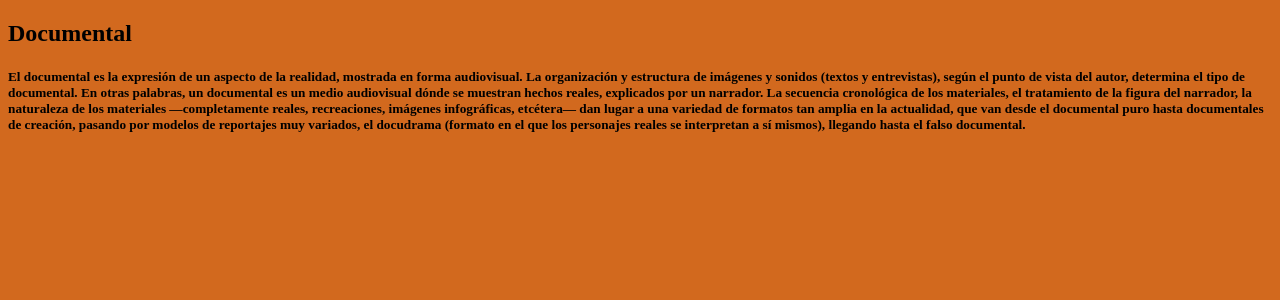
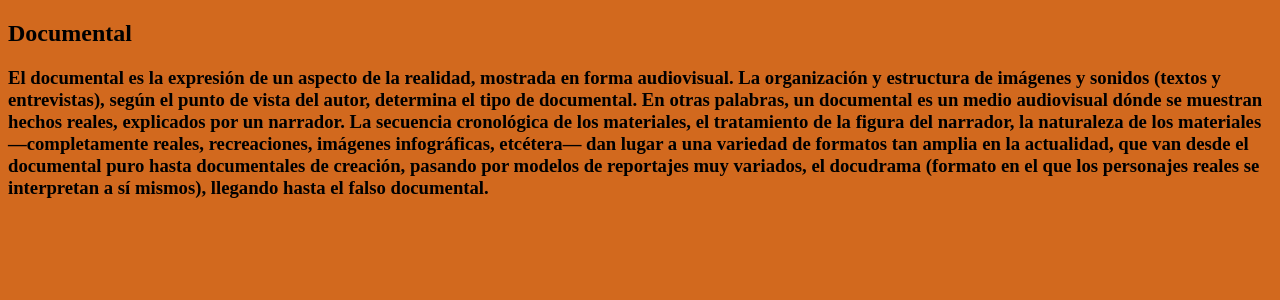
Before and after one commit to riossantos32/trabajoAparte, a React (Vite) app: page / in a window 1280 px wide. Shown: the top 300 px of the page. Built offline with nearby package versions, Linux system fonts and the light colour scheme.

Commit message:
add:Documental

```diff
--- a/src/componentes/Documental.jsx
+++ b/src/componentes/Documental.jsx
@@ -3,7 +3,7 @@ function Documental() {
 
     return (
       <>
-       <h5>El documental es la expresión de un aspecto de la realidad, mostrada en
+       <h3>El documental es la expresión de un aspecto de la realidad, mostrada en
          forma audiovisual. La organización y estructura de imágenes y sonidos (textos
           y entrevistas), según el punto de vista del autor, determina el tipo de documental.
           En otras palabras, un documental es un medio audiovisual dónde se muestran hechos
@@ -15,7 +15,7 @@ amplia en la actualidad, que van desde el documental puro hasta documentales de
 pasando por modelos de reportajes muy variados, el docudrama (formato en el que los personajes
 reales se interpretan a sí mismos), llegando hasta el falso documental.
 
-</h5>
+</h3>
       </>
     )
   }
```
